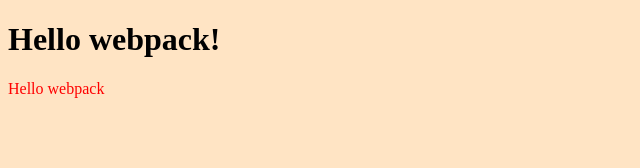
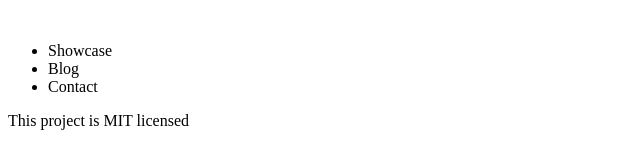
Before and after one commit to Lockless404/api-Webapp, a website built with webpack: page src/index.html in a window 1280 px wide. Shown: the whole page, without its empty margins (0-640 px from the left). Built offline with nearby package versions, Linux system fonts and the light colour scheme.

Commit message:
Added the header and footer n html.

```diff
--- a/src/index.html
+++ b/src/index.html
@@ -3,9 +3,20 @@
 <head>
     <meta charset="UTF-8">
     <meta name="viewport" content="width=device-width, initial-scale=1.0">
-    <title>Wbpack Exercise</title>
+    <title>Art Gallary</title>
 </head>
 <body>
-    <h1>Hello webpack!</h1>
+    <header>
+      <img src="" alt="">
+      <ul>
+        <li>Showcase</li>
+        <li>Blog</li>
+        <li>Contact</li>
+      </ul>
+    </header>
+    <!--Please use sections for content-->
+    <footer>
+      <p>This project is MIT licensed</p>
+    </footer>
 </body>
 </html>
--- a/src/index.js
+++ b/src/index.js
@@ -1,14 +1 @@
-import _ from 'lodash';
 import './style.css';
-
-function component() {
-  const element = document.createElement('div');
-
-  // Lodash, now imported by this script
-  element.innerHTML = _.join(['Hello', 'webpack'], ' ');
-  element.classList.add('hello');
-
-  return element;
-}
-
-document.body.appendChild(component());
--- a/src/style.css
+++ b/src/style.css
@@ -1,7 +1,2 @@
-.hello {
-  color: red;
+body {
 }
-
-body {
-  background-color: bisque;
-}
```
